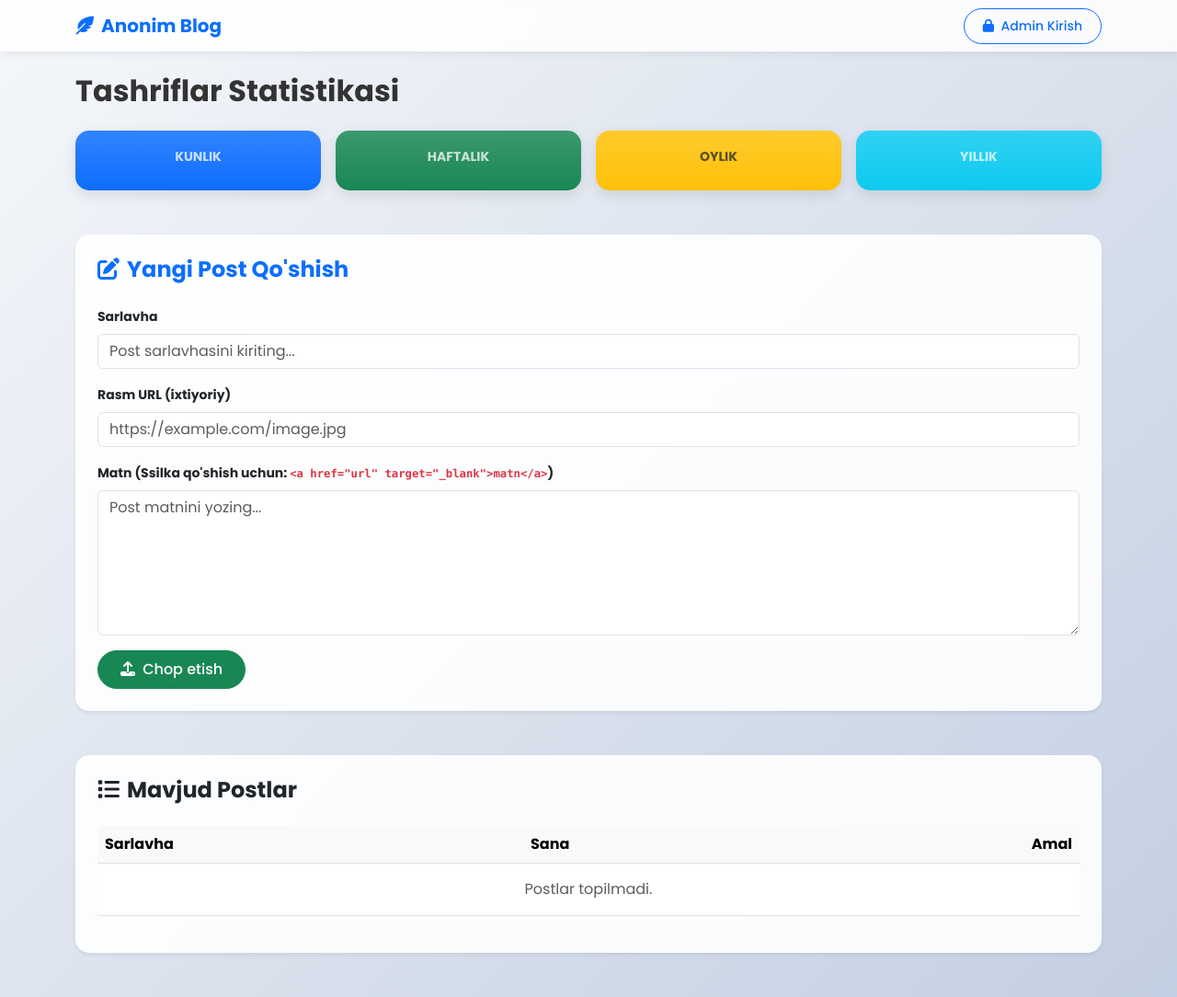
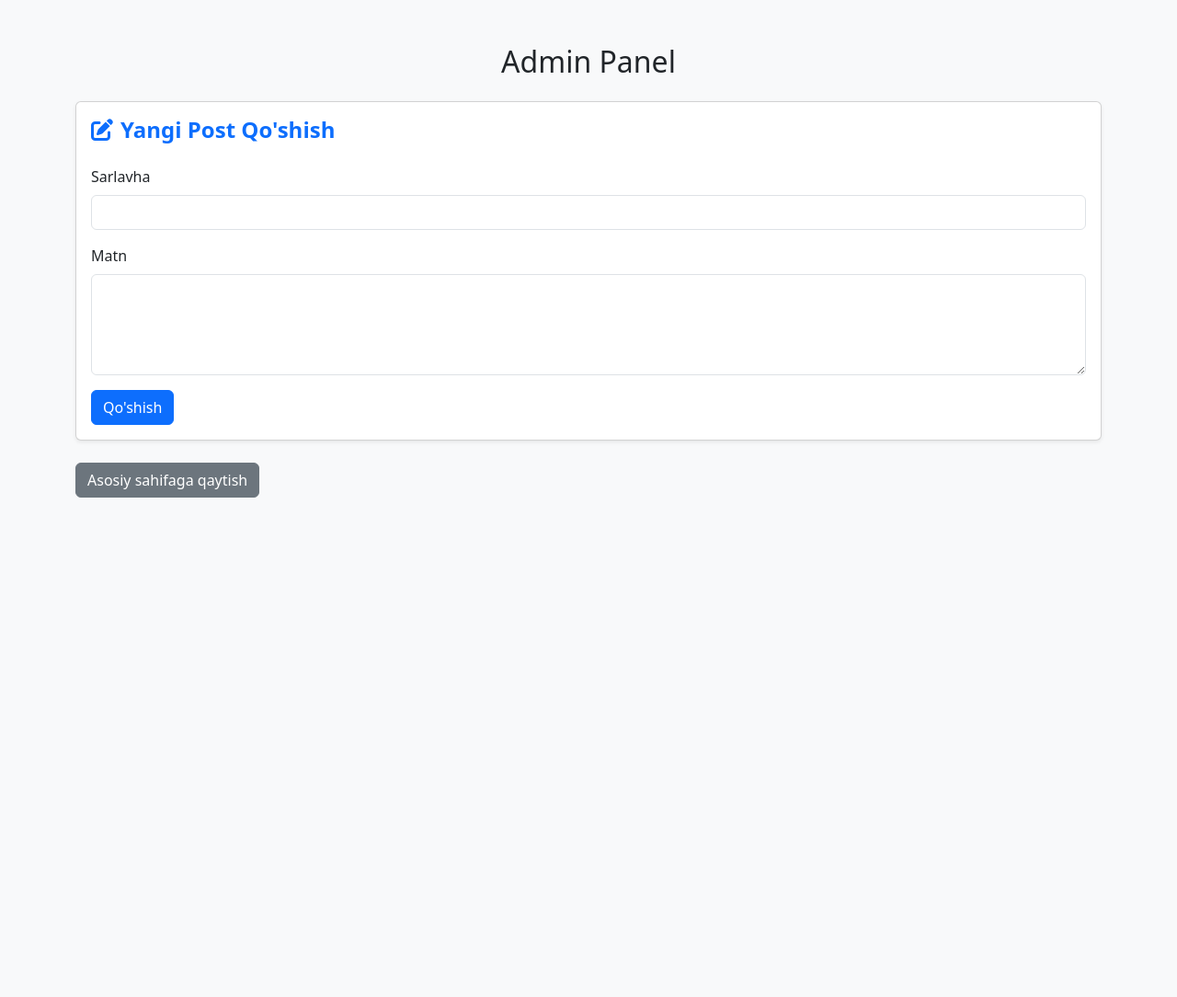
Before and after one commit to corbelferuzbek/anonymus-blog, a Flask app: template templates/admin.html in a window 1280 px wide. Shown: the whole page at 92% size. After the commit the page ends 541 px from the top, so only its background shows below. Run offline with Flask 3, Linux system fonts and the light colour scheme; the template is opened without the code that fills it, so the values that code supplies are empty.

Commit message:
Refactor admin panel HTML structure and content

```diff
--- a/templates/admin.html
+++ b/templates/admin.html
@@ -1,81 +1,51 @@
-{% extends "base.html" %}
-{% block content %}
-<h2 class="fw-bold mb-4">Tashriflar Statistikasi</h2>
-<div class="row text-center mb-5 g-3">
-    <div class="col-md-3">
-        <div class="stat-card bg-gradient bg-primary">
-            <h6 class="text-uppercase small fw-bold opacity-75">Kunlik</h6>
-            <h2 class="fw-bold mb-0">{{ stats.daily }}</h2>
+<!DOCTYPE html>
+<html lang="uz">
+<head>
+    <meta charset="UTF-8">
+    <meta name="viewport" content="width=device-width, initial-scale=1.0">
+    <title>Admin Panel</title>
+    <link href="https://cdn.jsdelivr.net/npm/bootstrap@5.3.0/dist/css/bootstrap.min.css" rel="stylesheet">
+    <link rel="stylesheet" href="https://cdnjs.cloudflare.com/ajax/libs/font-awesome/6.4.0/css/all.min.css">
+</head>
+<body class="bg-light">
+    <div class="container mt-5">
+        <h2 class="mb-4 text-center">Admin Panel</h2>
+
+        <!-- Xabarlarni chiqarish -->
+        {% with messages = get_flashed_messages(with_categories=true) %}
+            {% if messages %}
+                {% for category, message in messages %}
+                    <div class="alert alert-{{ category }} alert-dismissible fade show" role="alert">
+                        {{ message }}
+                        <button type="button" class="btn-close" data-bs-dismiss="alert" aria-label="Close"></button>
+                    </div>
+                {% endfor %}
+            {% endif %}
+        {% endwith %}
+
+        <!-- Post qo'shish formasi -->
+        <div class="card shadow-sm mb-4">
+            <div class="card-body">
+                <h4 class="fw-bold mb-4 text-primary">
+                    <i class="fa-solid fa-pen-to-square me-2"></i>Yangi Post Qo'shish
+                </h4>
+                <form method="POST">
+                    <div class="mb-3">
+                        <label for="title" class="form-label">Sarlavha</label>
+                        <input type="text" class="form-control" id="title" name="title" required>
+                    </div>
+                    <div class="mb-3">
+                        <label for="content" class="form-label">Matn</label>
+                        <textarea class="form-control" id="content" name="content" rows="4" required></textarea>
+                    </div>
+                    <button type="submit" class="btn btn-primary">Qo'shish</button>
+                </form>
+            </div>
         </div>
+
+        <a href="{{ url_for('index') }}" class="btn btn-secondary mb-5">Asosiy sahifaga qaytish</a>
     </div>
-    <div class="col-md-3">
-        <div class="stat-card bg-gradient bg-success">
-            <h6 class="text-uppercase small fw-bold opacity-75">Haftalik</h6>
-            <h2 class="fw-bold mb-0">{{ stats.weekly }}</h2>
-        </div>
-    </div>
-    <div class="col-md-3">
-        <div class="stat-card bg-gradient bg-warning text-dark">
-            <h6 class="text-uppercase small fw-bold opacity-75">Oylik</h6>
-            <h2 class="fw-bold mb-0">{{ stats.monthly }}</h2>
-        </div>
-    </div>
-    <div class="col-md-3">
-        <div class="stat-card bg-gradient bg-info">
-            <h6 class="text-uppercase small fw-bold opacity-75">Yillik</h6>
-            <h2 class="fw-bold mb-0">{{ stats.yearly }}</h2>
-        </div>
-    </div>
-</div>
 
-<div class="card p-4 shadow-sm mb-5">
-    <h4 class="fw-bold mb-4 text-primary"><i class="fa-solid fa-pen-to-square me-2"></i>Yangi Post Qo'shish</h4>
-    <form action="/admin/post/new" method="POST">
-        <div class="mb-3">
-            <label class="form-label fw-bold small">Sarlavha</label>
-            <input type="text" name="title" class="form-control" placeholder="Post sarlavhasini kiriting..." required>
-        </div>
-        <div class="mb-3">
-            <label class="form-label fw-bold small">Rasm URL (ixtiyoriy)</label>
-            <input type="url" name="image_url" class="form-control" placeholder="https://example.com/image.jpg">
-        </div>
-        <div class="mb-3">
-            <label class="form-label fw-bold small">Matn (Ssilka qo'shish uchun: <code class="text-danger">&lt;a href="url" target="_blank"&gt;matn&lt;/a&gt;</code>)</label>
-            <textarea name="content" class="form-control" rows="6" placeholder="Post matnini yozing..." required></textarea>
-        </div>
-        <button type="submit" class="btn btn-success btn-custom px-4"><i class="fa-solid fa-upload me-1"></i> Chop etish</button>
-    </form>
-</div>
-
-<div class="card p-4 shadow-sm">
-    <h4 class="fw-bold mb-4"><i class="fa-solid fa-list me-2"></i>Mavjud Postlar</h4>
-    <div class="table-responsive">
-        <table class="table table-hover align-middle">
-            <thead class="table-light">
-                <tr>
-                    <th>Sarlavha</th>
-                    <th>Sana</th>
-                    <th class="text-end">Amal</th>
-                </tr>
-            </thead>
-            <tbody>
-                {% for post in posts %}
-                <tr>
-                    <td class="fw-semibold">{{ post.title }}</td>
-                    <td class="text-muted small">{{ post.created_at.strftime('%Y-%m-%d %H:%M') }}</td>
-                    <td class="text-end">
-                        <form action="/admin/post/delete/{{ post.id }}" method="POST" style="display:inline;">
-                            <button type="submit" class="btn btn-outline-danger btn-sm" onclick="return confirm('Haqiqatan ham o‘chirmoqchimisiz?')"><i class="fa-solid fa-trash"></i></button>
-                        </form>
-                    </td>
-                </tr>
-                {% else %}
-                <tr>
-                    <td colspan="3" class="text-center text-muted py-3">Postlar topilmadi.</td>
-                </tr>
-                {% endfor %}
-            </tbody>
-        </table>
-    </div>
-</div>
-{% endblock %}
+    <script src="https://cdn.jsdelivr.net/npm/bootstrap@5.3.0/dist/js/bootstrap.bundle.min.js"></script>
+</body>
+</html>
```
